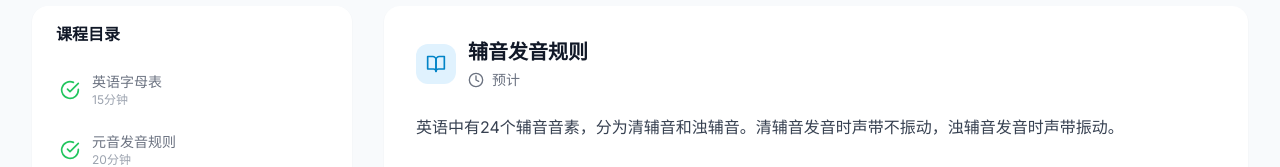
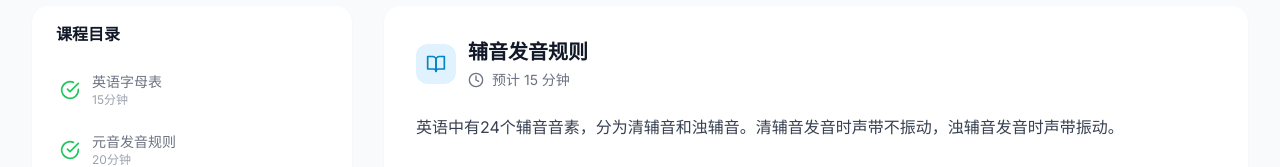
Before and after one commit to yigenfeng0707-netizen/linguaflow, a Next.js app: page /learn/course/1 in a window 1280 px wide. Shown: the part 139-306 px from the top of the page. Built offline with nearby package versions, Linux system fonts and the light colour scheme.

Commit message:
fix: resolve TypeScript error in learn/course page

```diff
--- a/src/app/learn/course/[id]/page.tsx
+++ b/src/app/learn/course/[id]/page.tsx
@@ -149,7 +149,7 @@ export default function LearnCoursePage() {
                   <h1 className="text-xl font-bold text-gray-900">{lesson.title}</h1>
                   <div className="flex items-center gap-2 text-sm text-gray-500 mt-1">
                     <Clock className="w-4 h-4" />
-                    <span>预计 {lesson.duration}</span>
+                    <span>预计 15 分钟</span>
                   </div>
                 </div>
               </div>
```
